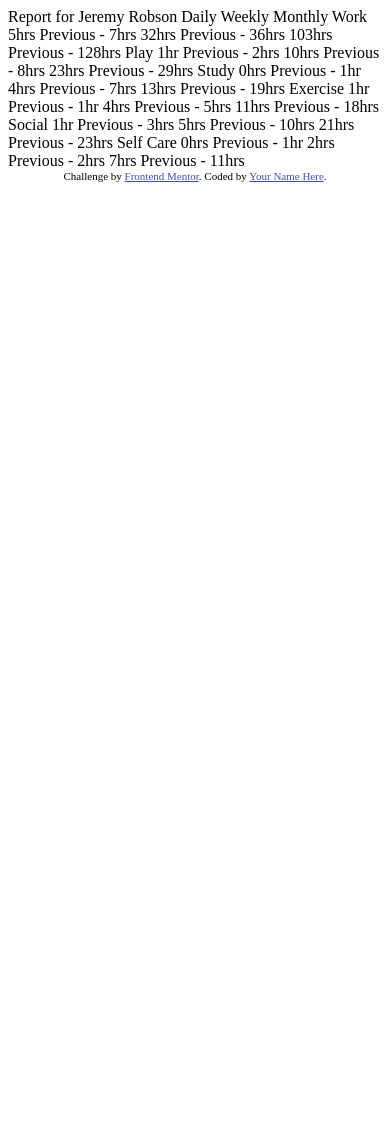
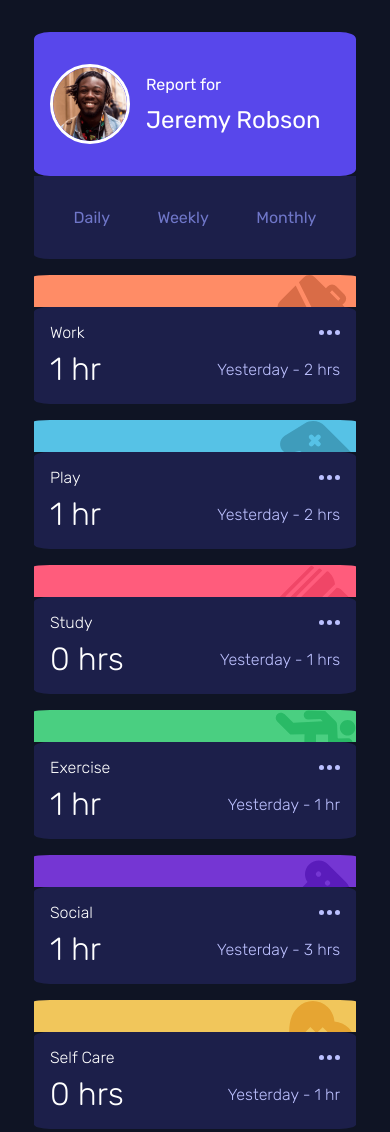
Before and after one commit to Kpersaud-Dev/time-tracking-dashboard, a plain HTML site: page index.html in a window 390 px wide. Before the commit the page ends 844 px from the top, so only its background shows below. Drawn offline with Linux system fonts and the light colour scheme.

Commit message:
Added mobile styles

```diff
--- a/index.html
+++ b/index.html
@@ -1,80 +1,131 @@
 <!DOCTYPE html>
 <html lang="en">
-<head>
-  <meta charset="UTF-8">
-  <meta name="viewport" content="width=device-width, initial-scale=1.0"> <!-- displays site properly based on user's device -->
+  <head>
+    <meta charset="UTF-8" />
+    <meta name="viewport" content="width=device-width, initial-scale=1.0" />
+    <!-- displays site properly based on user's device -->
 
-  <link rel="icon" type="image/png" sizes="32x32" href="./images/favicon-32x32.png">
+    <link rel="stylesheet" href="css/style.css" />
+    <link
+      rel="icon"
+      type="image/png"
+      sizes="32x32"
+      href="./images/favicon-32x32.png"
+    />
 
-  <title>Frontend Mentor | Time tracking dashboard</title>
+    <title>Time tracking dashboard</title>
+  </head>
+  <body>
+    <div class="main-container">
+      <div class="header-container">
+        <div class="header">
+          <img src="images/image-jeremy.png" alt="Profile Picture" />
+          <div class="header-text">
+            <span class="report">Report for</span>
+            <div class="name">Jeremy Robson</div>
+          </div>
+        </div>
+        <div class="time-period">
+          <span>Daily</span>
+          <span>Weekly</span>
+          <span>Monthly</span>
+        </div>
+      </div>
+      <div class="cards-container">
+        <!-- Work Card -->
+        <div class="card-container">
+          <div class="background-card" id="work-background"></div>
+          <div class="small-card">
+            <div class="top-card">
+              <span>Work</span>
+              <img src="images/icon-ellipsis.svg" alt="Ellipsis" />
+            </div>
+            <div class="bottom-card">
+              <span class="current">1 hr</span>
+              <span class="previous">Yesterday - 2 hrs</span>
+            </div>
+          </div>
+        </div>
 
-  <!-- Feel free to remove these styles or customise in your own stylesheet 👍 -->
-  <style>
-    .attribution { font-size: 11px; text-align: center; }
-    .attribution a { color: hsl(228, 45%, 44%); }
-  </style>
-</head>
-<body>
+        <!-- Play Card -->
+        <div class="card-container">
+          <div class="background-card" id="play-background"></div>
+          <div class="small-card">
+            <div class="top-card">
+              <span>Play</span>
+              <img src="images/icon-ellipsis.svg" alt="Ellipsis" />
+            </div>
+            <div class="bottom-card">
+              <span class="current">1 hr</span>
+              <span class="previous">Yesterday - 2 hrs</span>
+            </div>
+          </div>
+        </div>
 
-  Report for
-  Jeremy Robson
+        <!-- Study Card -->
+        <div class="card-container">
+          <!-- Card with background image -->
+          <div class="background-card" id="study-background"></div>
+          <div class="small-card">
+            <div class="top-card">
+              <span>Study</span>
+              <img src="images/icon-ellipsis.svg" alt="Ellipsis" />
+            </div>
+            <div class="bottom-card">
+              <span class="current">0 hrs</span>
+              <span class="previous">Yesterday - 1 hrs</span>
+            </div>
+          </div>
+        </div>
 
-  Daily
-  Weekly
-  Monthly
+        <!-- Exercise Card -->
+        <div class="card-container">
+          <!-- Card with background image -->
+          <div class="background-card" id="exercise-background"></div>
+          <div class="small-card">
+            <div class="top-card">
+              <span>Exercise</span>
+              <img src="images/icon-ellipsis.svg" alt="Ellipsis" />
+            </div>
+            <div class="bottom-card">
+              <span class="current">1 hr</span>
+              <span class="previous">Yesterday - 1 hr</span>
+            </div>
+          </div>
+        </div>
 
-  Work
-  5hrs <!-- daily -->
-  Previous - 7hrs <!-- daily -->
-  32hrs <!-- weekly -->
-  Previous - 36hrs <!-- weekly -->
-  103hrs <!-- monthly -->
-  Previous - 128hrs <!-- monthly -->
+        <!-- Social Card -->
+        <div class="card-container">
+          <!-- Card with background image -->
+          <div class="background-card" id="social-background"></div>
+          <div class="small-card">
+            <div class="top-card">
+              <span>Social</span>
+              <img src="images/icon-ellipsis.svg" alt="Ellipsis" />
+            </div>
+            <div class="bottom-card">
+              <span class="current">1 hr</span>
+              <span class="previous">Yesterday - 3 hrs</span>
+            </div>
+          </div>
+        </div>
 
-  Play
-  1hr <!-- daily -->
-  Previous - 2hrs <!-- daily -->
-  10hrs <!-- weekly -->
-  Previous - 8hrs <!-- weekly -->
-  23hrs <!-- monthly -->
-  Previous - 29hrs <!-- monthly -->
-
-  Study
-  0hrs <!-- daily -->
-  Previous - 1hr <!-- daily -->
-  4hrs <!-- weekly -->
-  Previous - 7hrs <!-- weekly -->
-  13hrs <!-- monthly -->
-  Previous - 19hrs <!-- monthly -->
-
-  Exercise
-  1hr <!-- daily -->
-  Previous - 1hr <!-- daily -->
-  4hrs <!-- weekly -->
-  Previous - 5hrs <!-- weekly -->
-  11hrs <!-- monthly -->
-  Previous - 18hrs <!-- monthly -->
-
-  Social
-  1hr <!-- daily -->
-  Previous - 3hrs <!-- daily -->
-  5hrs <!-- weekly -->
-  Previous - 10hrs <!-- weekly -->
-  21hrs <!-- monthly -->
-  Previous - 23hrs <!-- monthly -->
-
-  Self Care
-  0hrs <!-- daily -->
-  Previous - 1hr <!-- daily -->
-  2hrs <!-- weekly -->
-  Previous - 2hrs <!-- weekly -->
-  7hrs <!-- monthly -->
-  Previous - 11hrs <!-- monthly -->
-
-
-  <div class="attribution">
-    Challenge by <a href="https://www.frontendmentor.io?ref=challenge" target="_blank">Frontend Mentor</a>.
-    Coded by <a href="#">Your Name Here</a>.
-  </div>
-</body>
+        <!-- Self Care Card -->
+        <div class="card-container">
+          <!-- Card with background image -->
+          <div class="background-card" id="selfcare-background"></div>
+          <div class="small-card">
+            <div class="top-card">
+              <span>Self Care</span>
+              <img src="images/icon-ellipsis.svg" alt="Ellipsis" />
+            </div>
+            <div class="bottom-card">
+              <span class="current">0 hrs</span>
+              <span class="previous">Yesterday - 1 hr</span>
+            </div>
+          </div>
+        </div>
+      </div>
+    </div>
+  </body>
 </html>
--- /dev/null
+++ b/scss/_utilities.scss
@@ -0,0 +1,15 @@
+@import url("https://fonts.googleapis.com/css2?family=Rubik:wght@300;400;500&display=swap");
+
+$primary-blue: hsl(246, 80%, 60%);
+$light-red: hsl(15, 100%, 70%);
+$soft-blue: hsl(195, 74%, 62%);
+$light-red-study: hsl(348, 100%, 68%);
+$lime-green: hsl(145, 58%, 55%);
+$violet: hsl(264, 64%, 52%);
+$soft-orange: hsl(43, 84%, 65%);
+
+// Neutral Colors
+$very-dark-blue: hsl(226, 43%, 10%);
+$dark-blue: hsl(235, 46%, 20%);
+$desaturated-blue: hsl(235, 45%, 61%);
+$pale-blue: hsl(236, 100%, 87%);
--- /dev/null
+++ b/scss/style.scss
@@ -0,0 +1,134 @@
+@import "utilities";
+
+* {
+  box-sizing: border-box;
+  margin: 0;
+  padding: 0;
+}
+
+body {
+  background-color: $very-dark-blue;
+  font-family: "Rubik", sans-serif;
+}
+
+.main-container {
+  display: flex;
+  flex-flow: column wrap;
+  justify-content: center;
+  align-items: center;
+  padding: 2em 1em;
+
+  .header-container {
+    width: 90%;
+    margin-bottom: 1em;
+    .header {
+      background-color: $primary-blue;
+      color: white;
+      display: flex;
+      align-items: center;
+      border-radius: 5%;
+      padding: 2em 1em;
+
+      img {
+        height: 5em;
+        width: 5em;
+        border: 3px solid white;
+        border-radius: 50%;
+      }
+
+      .header-text {
+        padding-left: 1em;
+
+        .name {
+          font-size: 1.5em;
+          padding-top: 0.5em;
+        }
+      }
+    }
+    .time-period {
+      background-color: $dark-blue;
+      color: $desaturated-blue;
+      display: flex;
+      justify-content: space-around;
+      align-items: center;
+      padding: 2em 1em;
+      border-bottom-left-radius: 5%;
+      border-bottom-right-radius: 5%;
+    }
+  }
+
+  .cards-container {
+    width: 90%;
+    .card-container {
+      color: white;
+      margin-bottom: 1em;
+
+      .background-card {
+        height: 2em;
+        width: 100%;
+        border-top-left-radius: 5%;
+        border-top-right-radius: 5%;
+        background-repeat: no-repeat;
+        background-position: right top;
+      }
+
+      .small-card {
+        background-color: $dark-blue;
+        border-radius: 5%;
+        font-weight: 300;
+        padding: 1em;
+
+        .top-card {
+          display: flex;
+          justify-content: space-between;
+          align-items: center;
+        }
+
+        .bottom-card {
+          display: flex;
+          justify-content: space-between;
+          align-items: center;
+          padding-top: 0.5em;
+
+          .current {
+            font-size: 2em;
+          }
+
+          .previous {
+            color: $pale-blue;
+          }
+        }
+      }
+
+      #work-background {
+        background-color: $light-red;
+        background-image: url("/images/icon-work.svg");
+      }
+
+      #play-background {
+        background-color: $soft-blue;
+        background-image: url("/images/icon-play.svg");
+      }
+
+      #study-background {
+        background-color: $light-red-study;
+        background-image: url("/images/icon-study.svg");
+      }
+
+      #exercise-background {
+        background-color: $lime-green;
+        background-image: url("/images/icon-exercise.svg");
+      }
+
+      #social-background {
+        background-color: $violet;
+        background-image: url("/images/icon-social.svg");
+      }
+
+      #selfcare-background {
+        background-color: $soft-orange;
+        background-image: url("/images/icon-self-care.svg");
+      }
+    }
+  }
+}
```
Also changed, not shown: css/style.css (added), 1 other file.
